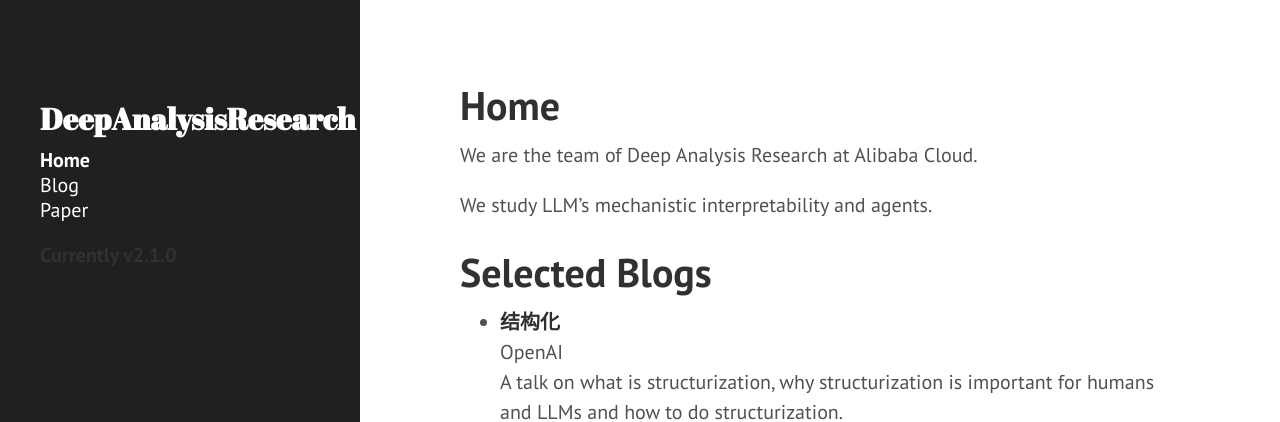
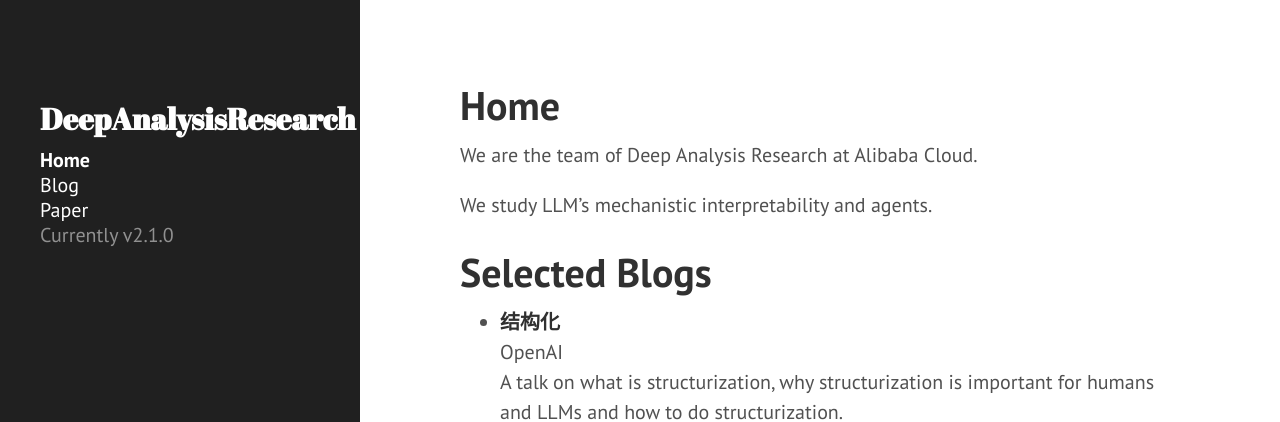
Before and after one commit to snowaner-ustc/snowaner-ustc.github.io, a Jekyll site: the page built from index.md, in a window 1280 px wide. Shown: the top 422 px of the page. Built offline with Jekyll 4.4.1, drawn with Linux system fonts in a browser that asks for light colours; Markdown is read by kramdown in place of the engine named in the settings.

Commit message:
Update sidebar.html

```diff
--- a/_includes/sidebar.html
+++ b/_includes/sidebar.html
@@ -33,8 +33,7 @@
       <a class="sidebar-nav-item{% if page.url == '/papers/' %} active{% endif %}" href="/papers/">Paper</a>
 <!--       <a class="sidebar-nav-item" href="{{ site.github.repo }}/archive/v{{ site.version }}.zip">Download</a> -->
 <!--       <a class="sidebar-nav-item" href="{{ site.github.repo }}">GitHub project</a> -->
-<!--       <span class="sidebar-nav-item">Currently v{{ site.version }}</span> -->
-      <h6>Currently v{{ site.version }}</h6>
+      <span class="sidebar-nav-item">Currently v{{ site.version }}</span>
     </nav>
   </div>
   <div class="container sidebar-copyright-sticky">
```
